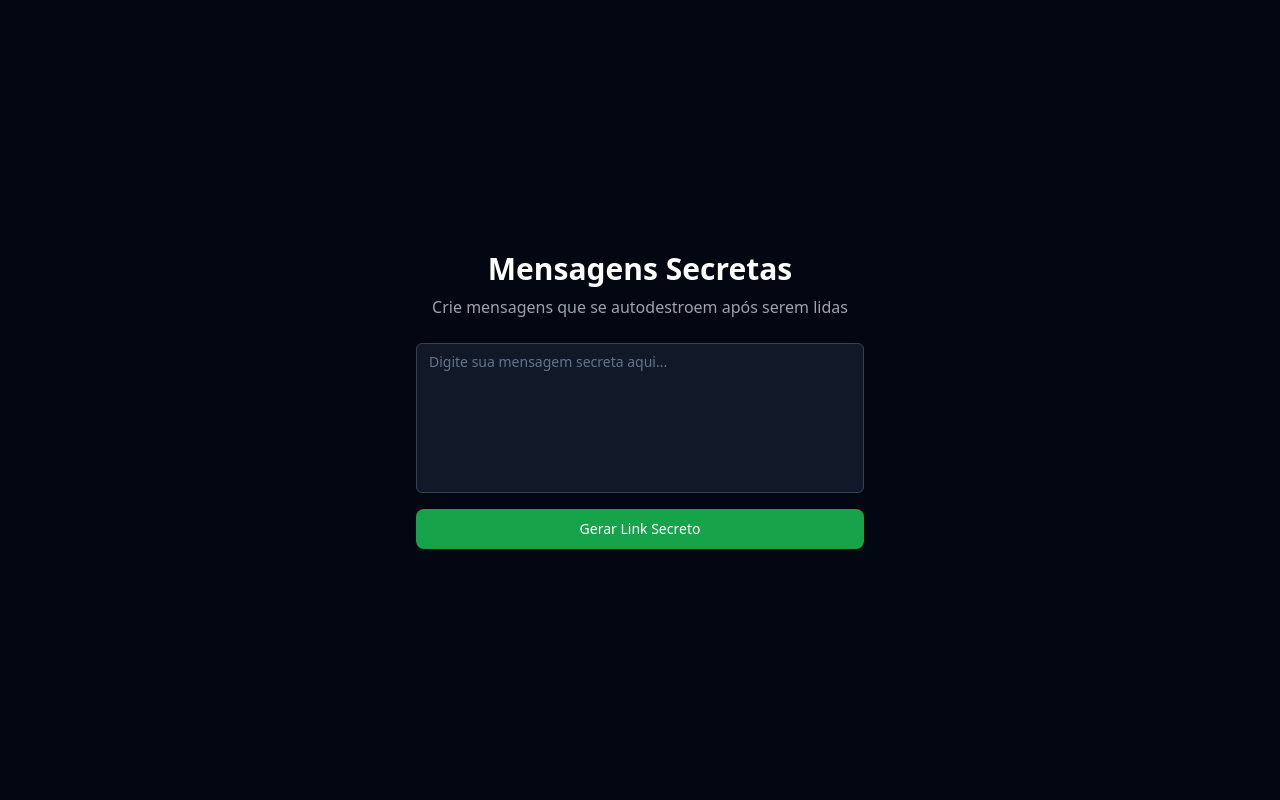
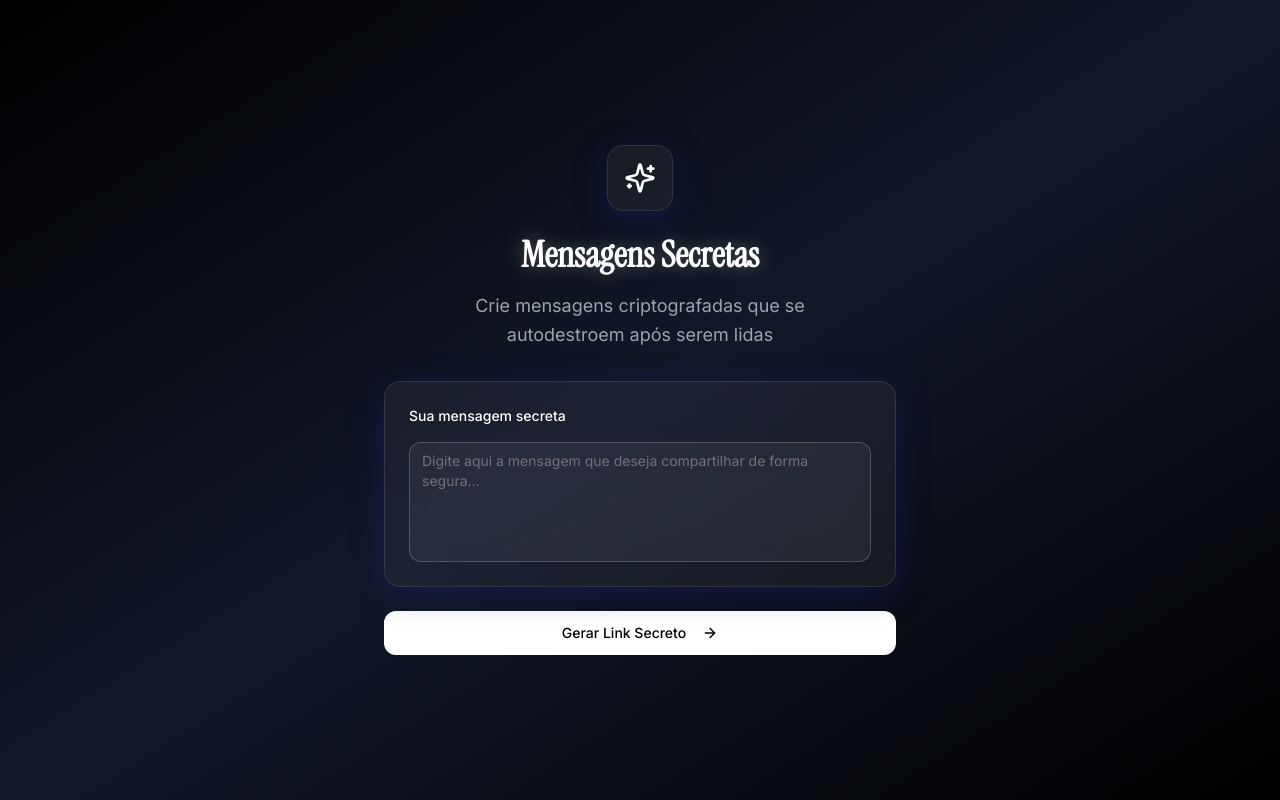
Before and after one commit to gustavohenriquepss/sigilo-cc, a React (Vite) app: page / in a window 1280 px wide. Built offline with nearby package versions, Linux system fonts and the light colour scheme.

Commit message:
Refactor: Apply new design and typography
Implement a new design with dark theme, white and gray tones, and the Instrument Serif and Inter fonts.

```diff
--- a/src/components/CreateMessage.tsx
+++ b/src/components/CreateMessage.tsx
@@ -5,7 +5,7 @@ import { Textarea } from '@/components/ui/textarea';
 import { useToast } from '@/hooks/use-toast';
 import { generateKey, encryptMessage } from '@/utils/crypto';
 import { MessagePayload } from '@/utils/storage';
-import { Copy, Share2, MessageSquare } from 'lucide-react';
+import { Copy, Share2, MessageSquare, Sparkles, ArrowRight } from 'lucide-react';
 
 const CreateMessage = () => {
   const [message, setMessage] = useState('');
@@ -16,7 +16,7 @@ const CreateMessage = () => {
   const generateSecretLink = async () => {
     if (!message.trim()) {
       toast({
-        title: "Erro",
+        title: "Campo obrigatório",
         description: "Digite uma mensagem antes de gerar o link secreto.",
         variant: "destructive"
       });
@@ -38,8 +38,8 @@ const CreateMessage = () => {
 
       setSecretLink(url);
       toast({
-        title: "Link secreto gerado!",
-        description: "Sua mensagem foi criptografada com sucesso."
+        title: "Link criado com sucesso",
+        description: "Sua mensagem foi criptografada e está pronta para compartilhar."
       });
     } catch (error) {
       toast({
@@ -84,49 +84,81 @@ const CreateMessage = () => {
   };
 
   return (
-    <div className="min-h-screen bg-gray-950 flex items-center justify-center p-4">
-      <div className="w-full max-w-md space-y-6">
-        <div className="text-center">
-          <h1 className="text-3xl font-bold text-white mb-2">Mensagens Secretas</h1>
-          <p className="text-gray-400">Crie mensagens que se autodestroem após serem lidas</p>
+    <div className="min-h-screen bg-gradient-to-br from-black via-gray-900 to-black flex items-center justify-center p-6">
+      <div className="w-full max-w-lg space-y-8">
+        <div className="text-center space-y-4">
+          <div className="flex justify-center mb-6">
+            <div className="p-4 glass-card rounded-2xl">
+              <Sparkles className="w-8 h-8 text-white" />
+            </div>
+          </div>
+          <h1 className="text-4xl font-serif font-semibold text-white text-glow">
+            Mensagens Secretas
+          </h1>
+          <p className="text-gray-400 font-inter text-lg leading-relaxed max-w-md mx-auto">
+            Crie mensagens criptografadas que se autodestroem após serem lidas
+          </p>
         </div>
 
         {!secretLink ? (
-          <div className="space-y-4">
-            <Textarea
-              placeholder="Digite sua mensagem secreta aqui..."
-              value={message}
-              onChange={(e) => setMessage(e.target.value)}
-              className="min-h-[150px] bg-gray-900 border-gray-700 text-white placeholder-gray-500 resize-none"
-            />
+          <div className="space-y-6">
+            <div className="glass-card rounded-2xl p-6 space-y-4">
+              <label className="block text-white font-inter font-medium text-sm">
+                Sua mensagem secreta
+              </label>
+              <Textarea
+                placeholder="Digite aqui a mensagem que deseja compartilhar de forma segura..."
+                value={message}
+                onChange={(e) => setMessage(e.target.value)}
+                className="min-h-[120px] bg-white/5 border-white/20 text-white placeholder-gray-500 resize-none font-inter rounded-xl focus:ring-2 focus:ring-white/30 focus:border-white/30"
+              />
+            </div>
+
             <Button
               onClick={generateSecretLink}
               disabled={isLoading}
-              className="w-full bg-green-600 hover:bg-green-700 text-white rounded-lg"
+              className="w-full bg-white text-black hover:bg-gray-100 font-inter font-medium py-3 h-auto rounded-xl elegant-button"
             >
-              {isLoading ? 'Gerando...' : 'Gerar Link Secreto'}
+              {isLoading ? (
+                <>
+                  <div className="animate-spin rounded-full h-4 w-4 border-b-2 border-black mr-2"></div>
+                  Gerando link...
+                </>
+              ) : (
+                <>
+                  Gerar Link Secreto
+                  <ArrowRight className="w-4 h-4 ml-2" />
+                </>
+              )}
             </Button>
           </div>
         ) : (
-          <div className="space-y-4">
-            <div className="p-4 bg-gray-900 rounded-lg border border-gray-700">
-              <p className="text-sm text-gray-400 mb-2">Seu link secreto:</p>
-              <p className="text-xs text-green-400 break-all font-mono">{secretLink}</p>
+          <div className="space-y-6">
+            <div className="glass-card rounded-2xl p-6 space-y-4">
+              <div className="flex items-center space-x-2 mb-3">
+                <MessageSquare className="w-5 h-5 text-green-400" />
+                <span className="text-white font-inter font-medium">Link secreto criado</span>
+              </div>
+              <div className="bg-black/40 rounded-xl p-4 border border-white/10">
+                <p className="text-xs text-gray-400 font-inter mb-2">Seu link criptografado:</p>
+                <p className="text-xs text-green-400 break-all font-mono leading-relaxed">{secretLink}</p>
+              </div>
             </div>
 
-            <div className="grid grid-cols-1 gap-2">
+            <div className="space-y-3">
               <Button
                 onClick={copyToClipboard}
-                className="bg-blue-600 hover:bg-blue-700 text-white rounded-lg"
+                className="w-full bg-white text-black hover:bg-gray-100 font-inter font-medium py-3 h-auto rounded-xl elegant-button"
               >
                 <Copy className="w-4 h-4 mr-2" />
                 Copiar Link
               </Button>
 
-              <div className="grid grid-cols-2 gap-2">
+              <div className="grid grid-cols-2 gap-3">
                 <Button
                   onClick={shareWhatsApp}
-                  className="bg-green-600 hover:bg-green-700 text-white rounded-lg"
+                  variant="outline"
+                  className="bg-transparent border-white/20 text-white hover:bg-white/5 font-inter font-medium py-3 h-auto rounded-xl elegant-button"
                 >
                   <Share2 className="w-4 h-4 mr-2" />
                   WhatsApp
@@ -134,7 +166,8 @@ const CreateMessage = () => {
 
                 <Button
                   onClick={shareTwitter}
-                  className="bg-blue-500 hover:bg-blue-600 text-white rounded-lg"
+                  variant="outline"
+                  className="bg-transparent border-white/20 text-white hover:bg-white/5 font-inter font-medium py-3 h-auto rounded-xl elegant-button"
                 >
                   <Share2 className="w-4 h-4 mr-2" />
                   Twitter
@@ -144,11 +177,10 @@ const CreateMessage = () => {
 
             <Button
               onClick={createNewMessage}
-              variant="outline"
-              className="w-full border-gray-600 text-gray-300 hover:bg-gray-800 rounded-lg"
+              variant="ghost"
+              className="w-full text-gray-400 hover:text-white hover:bg-white/5 font-inter font-medium py-3 h-auto rounded-xl elegant-button"
             >
-              <MessageSquare className="w-4 h-4 mr-2" />
-              Nova Mensagem
+              Criar Nova Mensagem
             </Button>
           </div>
         )}
--- a/src/components/ReadMessage.tsx
+++ b/src/components/ReadMessage.tsx
@@ -10,7 +10,7 @@ import {
   markMessageDestroyed,
   isMessageExpired
 } from '@/utils/storage';
-import { MessageSquare, Bomb, AlertTriangle } from 'lucide-react';
+import { MessageSquare, Flame, AlertTriangle, Sparkles } from 'lucide-react';
 
 interface ReadMessageProps {
   msgId: string;
@@ -84,10 +84,17 @@ const ReadMessage: React.FC<ReadMessageProps> = ({ msgId, keyId }) => {
 
   if (status === 'loading') {
     return (
-      <div className="min-h-screen bg-gray-950 flex items-center justify-center p-4">
-        <div className="text-center">
-          <div className="animate-spin rounded-full h-12 w-12 border-b-2 border-green-500 mx-auto mb-4"></div>
-          <p className="text-gray-400">Descriptografando mensagem...</p>
+      <div className="min-h-screen bg-gradient-to-br from-black via-gray-900 to-black flex items-center justify-center p-6">
+        <div className="text-center space-y-6">
+          <div className="flex justify-center">
+            <div className="p-4 glass-card rounded-2xl">
+              <div className="animate-spin rounded-full h-8 w-8 border-b-2 border-white"></div>
+            </div>
+          </div>
+          <div className="space-y-2">
+            <h2 className="text-2xl font-serif font-semibold text-white">Descriptografando</h2>
+            <p className="text-gray-400 font-inter">Decifrando sua mensagem secreta...</p>
+          </div>
         </div>
       </div>
     );
@@ -95,12 +102,23 @@ const ReadMessage: React.FC<ReadMessageProps> = ({ msgId, keyId }) => {
 
   if (status === 'expired') {
     return (
-      <div className="min-h-screen bg-gray-950 flex items-center justify-center p-4">
-        <div className="text-center space-y-4">
-          <AlertTriangle className="w-16 h-16 text-yellow-500 mx-auto" />
-          <h2 className="text-2xl font-bold text-white">Mensagem Expirada</h2>
-          <p className="text-gray-400">Esta mensagem expirou e não pode mais ser lida.</p>
-          <Button onClick={createNewMessage} className="bg-green-600 hover:bg-green-700 text-white rounded-lg">
+      <div className="min-h-screen bg-gradient-to-br from-black via-gray-900 to-black flex items-center justify-center p-6">
+        <div className="text-center space-y-8 max-w-md">
+          <div className="flex justify-center">
+            <div className="p-4 glass-card rounded-2xl">
+              <AlertTriangle className="w-8 h-8 text-amber-400" />
+            </div>
+          </div>
+          <div className="space-y-4">
+            <h2 className="text-3xl font-serif font-semibold text-white">Mensagem Expirada</h2>
+            <p className="text-gray-400 font-inter leading-relaxed">
+              Esta mensagem expirou e não pode mais ser acessada. Mensagens secretas têm prazo limitado por segurança.
+            </p>
+          </div>
+          <Button
+            onClick={createNewMessage}
+            className="bg-white text-black hover:bg-gray-100 font-inter font-medium py-3 px-8 h-auto rounded-xl elegant-button"
+          >
             Criar Nova Mensagem
           </Button>
         </div>
@@ -110,12 +128,23 @@ const ReadMessage: React.FC<ReadMessageProps> = ({ msgId, keyId }) => {
 
   if (status === 'destroyed') {
     return (
-      <div className="min-h-screen bg-gray-950 flex items-center justify-center p-4">
-        <div className="text-center space-y-4">
-          <Bomb className="w-16 h-16 text-red-500 mx-auto" />
-          <h2 className="text-2xl font-bold text-white">Mensagem Destruída</h2>
-          <p className="text-gray-400">Esta mensagem já foi lida e foi destruída permanentemente.</p>
-          <Button onClick={createNewMessage} className="bg-green-600 hover:bg-green-700 text-white rounded-lg">
+      <div className="min-h-screen bg-gradient-to-br from-black via-gray-900 to-black flex items-center justify-center p-6">
+        <div className="text-center space-y-8 max-w-md">
+          <div className="flex justify-center">
+            <div className="p-4 glass-card rounded-2xl">
+              <Flame className="w-8 h-8 text-red-400" />
+            </div>
+          </div>
+          <div className="space-y-4">
+            <h2 className="text-3xl font-serif font-semibold text-white">Mensagem Destruída</h2>
+            <p className="text-gray-400 font-inter leading-relaxed">
+              Esta mensagem já foi lida e foi permanentemente destruída para manter a privacidade.
+            </p>
+          </div>
+          <Button
+            onClick={createNewMessage}
+            className="bg-white text-black hover:bg-gray-100 font-inter font-medium py-3 px-8 h-auto rounded-xl elegant-button"
+          >
             Criar Nova Mensagem
           </Button>
         </div>
@@ -125,12 +154,23 @@ const ReadMessage: React.FC<ReadMessageProps> = ({ msgId, keyId }) => {
 
   if (status === 'error') {
     return (
-      <div className="min-h-screen bg-gray-950 flex items-center justify-center p-4">
-        <div className="text-center space-y-4">
-          <AlertTriangle className="w-16 h-16 text-red-500 mx-auto" />
-          <h2 className="text-2xl font-bold text-white">Erro</h2>
-          <p className="text-gray-400">Não foi possível carregar esta mensagem. Verifique se o link está correto.</p>
-          <Button onClick={createNewMessage} className="bg-green-600 hover:bg-green-700 text-white rounded-lg">
+      <div className="min-h-screen bg-gradient-to-br from-black via-gray-900 to-black flex items-center justify-center p-6">
+        <div className="text-center space-y-8 max-w-md">
+          <div className="flex justify-center">
+            <div className="p-4 glass-card rounded-2xl">
+              <AlertTriangle className="w-8 h-8 text-red-400" />
+            </div>
+          </div>
+          <div className="space-y-4">
+            <h2 className="text-3xl font-serif font-semibold text-white">Erro de Acesso</h2>
+            <p className="text-gray-400 font-inter leading-relaxed">
+              Não foi possível carregar esta mensagem. Verifique se o link está correto e completo.
+            </p>
+          </div>
+          <Button
+            onClick={createNewMessage}
+            className="bg-white text-black hover:bg-gray-100 font-inter font-medium py-3 px-8 h-auto rounded-xl elegant-button"
+          >
             Criar Nova Mensagem
           </Button>
         </div>
@@ -139,55 +179,63 @@ const ReadMessage: React.FC<ReadMessageProps> = ({ msgId, keyId }) => {
   }
 
   return (
-    <div className="min-h-screen bg-gray-950 flex items-center justify-center p-4">
+    <div className="min-h-screen bg-gradient-to-br from-black via-gray-900 to-black flex items-center justify-center p-6">
       {isExploding && (
         <div className="fixed inset-0 pointer-events-none z-50">
-          <div className="absolute inset-0 bg-red-500 opacity-20 animate-pulse"></div>
+          <div className="absolute inset-0 bg-red-500/20 animate-pulse"></div>
           <div className="absolute top-1/2 left-1/2 transform -translate-x-1/2 -translate-y-1/2">
-            <div className="w-32 h-32 bg-orange-500 rounded-full animate-ping"></div>
+            <div className="w-32 h-32 bg-gradient-to-r from-red-500 to-orange-500 rounded-full animate-ping opacity-75"></div>
           </div>
         </div>
       )}
 
-      <div className="w-full max-w-md space-y-6">
-        <div className="text-center">
-          <MessageSquare className="w-12 h-12 text-green-500 mx-auto mb-4" />
-          <h1 className="text-2xl font-bold text-white mb-2">Mensagem Secreta</h1>
+      <div className="w-full max-w-lg space-y-8">
+        <div className="text-center space-y-4">
+          <div className="flex justify-center">
+            <div className="p-4 glass-card rounded-2xl">
+              <Sparkles className="w-8 h-8 text-white" />
+            </div>
+          </div>
+          <h1 className="text-3xl font-serif font-semibold text-white text-glow">
+            Mensagem Secreta
+          </h1>
         </div>
 
         <div className="relative">
-          <div className="bg-gray-900 border border-gray-700 rounded-lg p-6 min-h-[120px] flex items-center justify-center">
-            <p className="text-white text-center whitespace-pre-wrap break-words">{message}</p>
+          <div className="glass-card rounded-2xl p-8 min-h-[140px] flex items-center justify-center">
+            <p className="text-white font-inter text-lg leading-relaxed text-center whitespace-pre-wrap break-words">
+              {message}
+            </p>
           </div>
 
           {/* Speech bubble tail */}
           <div className="absolute bottom-0 left-8 transform translate-y-full">
-            <div className="w-0 h-0 border-l-[10px] border-l-transparent border-r-[10px] border-r-transparent border-t-[10px] border-t-gray-700"></div>
+            <div className="w-0 h-0 border-l-[12px] border-l-transparent border-r-[12px] border-r-transparent border-t-[12px] border-t-white/10"></div>
           </div>
         </div>
 
-        <div className="space-y-3">
+        <div className="space-y-4">
           <Button
             onClick={destroyMessage}
-            className="w-full bg-red-600 hover:bg-red-700 text-white rounded-lg"
             disabled={isExploding}
+            className="w-full bg-red-600 hover:bg-red-700 text-white font-inter font-medium py-3 h-auto rounded-xl elegant-button"
           >
-            <Bomb className="w-4 h-4 mr-2" />
-            {isExploding ? 'Destruindo...' : 'Destruir Agora'}
+            <Flame className="w-4 h-4 mr-2" />
+            {isExploding ? 'Destruindo...' : 'Destruir Mensagem'}
           </Button>
 
           <Button
             onClick={createNewMessage}
-            variant="outline"
-            className="w-full border-gray-600 text-gray-300 hover:bg-gray-800 rounded-lg"
+            variant="ghost"
+            className="w-full text-gray-400 hover:text-white hover:bg-white/5 font-inter font-medium py-3 h-auto rounded-xl elegant-button"
           >
             Criar Nova Mensagem
           </Button>
         </div>
 
         <div className="text-center">
-          <p className="text-xs text-gray-500">
-            ⚠️ Esta mensagem será destruída automaticamente após ser lida
+          <p className="text-xs text-gray-500 font-inter">
+            ⚠️ Esta mensagem será destruída automaticamente após a leitura
           </p>
         </div>
       </div>
--- a/src/index.css
+++ b/src/index.css
@@ -1,3 +1,7 @@
+
+@import url('https://fonts.googleapis.com/css2?family=Instrument+Serif:ital,wght@0,400;0,600;1,400&display=swap');
+@import url('https://fonts.googleapis.com/css2?family=Inter:wght@300;400;500;600;700&display=swap');
+
 @tailwind base;
 @tailwind components;
 @tailwind utilities;
@@ -7,88 +11,82 @@
 @layer base {
   :root {
     --background: 0 0% 100%;
-    --foreground: 222.2 84% 4.9%;
+    --foreground: 240 10% 3.9%;
 
     --card: 0 0% 100%;
-    --card-foreground: 222.2 84% 4.9%;
+    --card-foreground: 240 10% 3.9%;
 
     --popover: 0 0% 100%;
-    --popover-foreground: 222.2 84% 4.9%;
+    --popover-foreground: 240 10% 3.9%;
 
-    --primary: 222.2 47.4% 11.2%;
-    --primary-foreground: 210 40% 98%;
+    --primary: 240 5.9% 10%;
+    --primary-foreground: 0 0% 98%;
 
-    --secondary: 210 40% 96.1%;
-    --secondary-foreground: 222.2 47.4% 11.2%;
+    --secondary: 240 4.8% 95.9%;
+    --secondary-foreground: 240 5.9% 10%;
 
-    --muted: 210 40% 96.1%;
-    --muted-foreground: 215.4 16.3% 46.9%;
+    --muted: 240 4.8% 95.9%;
+    --muted-foreground: 240 3.8% 46.1%;
 
-    --accent: 210 40% 96.1%;
-    --accent-foreground: 222.2 47.4% 11.2%;
+    --accent: 240 4.8% 95.9%;
+    --accent-foreground: 240 5.9% 10%;
 
-    --destructive: 0 84.2% 60.2%;
-    --destructive-foreground: 210 40% 98%;
+    --destructive: 0 72.22% 50.59%;
+    --destructive-foreground: 0 0% 98%;
 
-    --border: 214.3 31.8% 91.4%;
-    --input: 214.3 31.8% 91.4%;
-    --ring: 222.2 84% 4.9%;
+    --border: 240 5.9% 90%;
+    --input: 240 5.9% 90%;
+    --ring: 240 5.9% 10%;
 
-    --radius: 0.5rem;
+    --radius: 0.75rem;
 
     --sidebar-background: 0 0% 98%;
-
     --sidebar-foreground: 240 5.3% 26.1%;
-
     --sidebar-primary: 240 5.9% 10%;
-
     --sidebar-primary-foreground: 0 0% 98%;
-
     --sidebar-accent: 240 4.8% 95.9%;
-
     --sidebar-accent-foreground: 240 5.9% 10%;
-
     --sidebar-border: 220 13% 91%;
-
     --sidebar-ring: 217.2 91.2% 59.8%;
   }
 
   .dark {
-    --background: 222.2 84% 4.9%;
-    --foreground: 210 40% 98%;
+    --background: 240 10% 3.9%;
+    --foreground: 0 0% 98%;
 
-    --card: 222.2 84% 4.9%;
-    --card-foreground: 210 40% 98%;
+    --card: 240 10% 3.9%;
+    --card-foreground: 0 0% 98%;
 
-    --popover: 222.2 84% 4.9%;
-    --popover-foreground: 210 40% 98%;
+    --popover: 240 10% 3.9%;
+    --popover-foreground: 0 0% 98%;
 
-    --primary: 210 40% 98%;
-    --primary-foreground: 222.2 47.4% 11.2%;
+    --primary: 0 0% 98%;
+    --primary-foreground: 240 5.9% 10%;
 
-    --secondary: 217.2 32.6% 17.5%;
-    --secondary-foreground: 210 40% 98%;
+    --secondary: 240 3.7% 15.9%;
+    --secondary-foreground: 0 0% 98%;
 
-    --muted: 217.2 32.6% 17.5%;
-    --muted-foreground: 215 20.2% 65.1%;
+    --muted: 240 3.7% 15.9%;
+    --muted-foreground: 240 5% 64.9%;
 
-    --accent: 217.2 32.6% 17.5%;
-    --accent-foreground: 210 40% 98%;
+    --accent: 240 3.7% 15.9%;
+    --accent-foreground: 0 0% 98%;
 
     --destructive: 0 62.8% 30.6%;
-    --destructive-foreground: 210 40% 98%;
+    --destructive-foreground: 0 0% 98%;
 
-    --border: 217.2 32.6% 17.5%;
-    --input: 217.2 32.6% 17.5%;
-    --ring: 212.7 26.8% 83.9%;
+    --border: 240 3.7% 15.9%;
+    --input: 240 3.7% 15.9%;
+    --ring: 240 4.9% 83.9%;
+
     --sidebar-background: 240 5.9% 10%;
     --sidebar-foreground: 240 4.8% 95.9%;
-    --sidebar-primary: 224.3 76.3% 48%;
-    --sidebar-primary-foreground: 0 0% 100%;
+    --sidebar-primary: 0 0% 98%;
+    --sidebar-primary-foreground: 240 5.9% 10%;
     --sidebar-accent: 240 3.7% 15.9%;
     --sidebar-accent-foreground: 240 4.8% 95.9%;
     --sidebar-border: 240 3.7% 15.9%;
-    --sidebar-ring: 217.2 91.2% 59.8%;
+    --sidebar-ring: 240 4.9% 83.9%;
   }
 }
 
@@ -98,6 +96,36 @@
   }
 
   body {
-    @apply bg-background text-foreground;
+    @apply bg-background text-foreground font-inter;
+    background: linear-gradient(135deg, #0a0a0a 0%, #1a1a1a 50%, #0f0f0f 100%);
+    min-height: 100vh;
+  }
+
+  .dark {
+    background: linear-gradient(135deg, #0a0a0a 0%, #1a1a1a 50%, #0f0f0f 100%);
+  }
+
+  .font-serif {
+    font-family: 'Instrument Serif', serif;
+  }
+
+  .font-inter {
+    font-family: 'Inter', sans-serif;
   }
 }
+
+@layer components {
+  .glass-card {
+    @apply backdrop-blur-xl bg-white/5 border border-white/10;
+    box-shadow: 0 8px 32px 0 rgba(31, 38, 135, 0.37);
+  }
+
+  .elegant-button {
+    @apply transition-all duration-300 ease-out;
+    @apply hover:scale-[1.02] hover:shadow-lg;
+  }
+
+  .text-glow {
+    text-shadow: 0 0 20px rgba(255, 255, 255, 0.3);
+  }
+}
--- a/tailwind.config.ts
+++ b/tailwind.config.ts
@@ -1,3 +1,4 @@
+
 import type { Config } from "tailwindcss";
 
 export default {
@@ -18,6 +19,11 @@ export default {
 			}
 		},
 		extend: {
+			fontFamily: {
+				'serif': ['Instrument Serif', 'serif'],
+				'inter': ['Inter', 'sans-serif'],
+				'sans': ['Inter', 'sans-serif'],
+			},
 			colors: {
 				border: 'hsl(var(--border))',
 				input: 'hsl(var(--input))',
```
